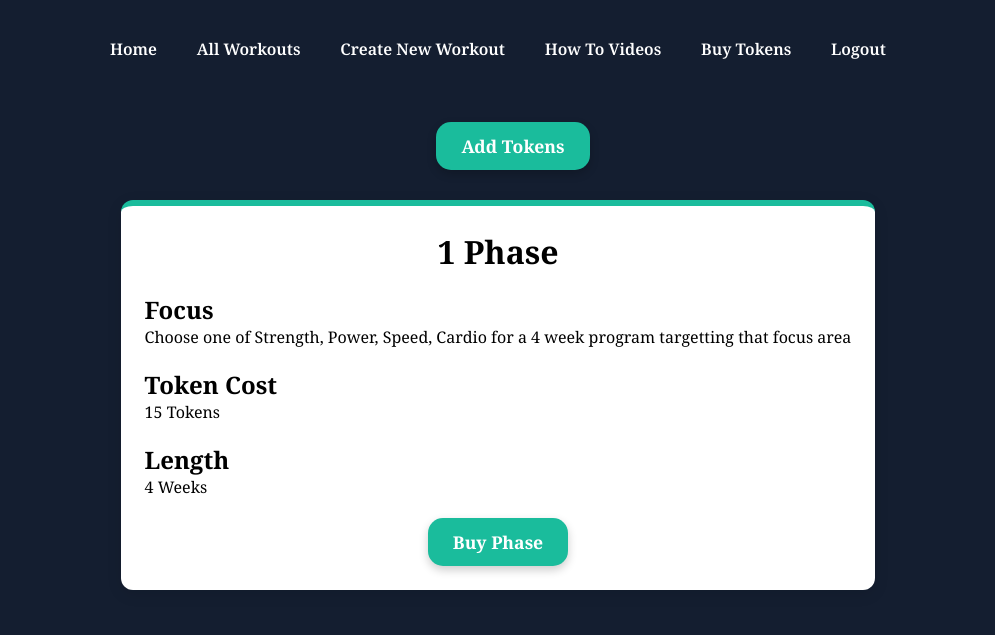
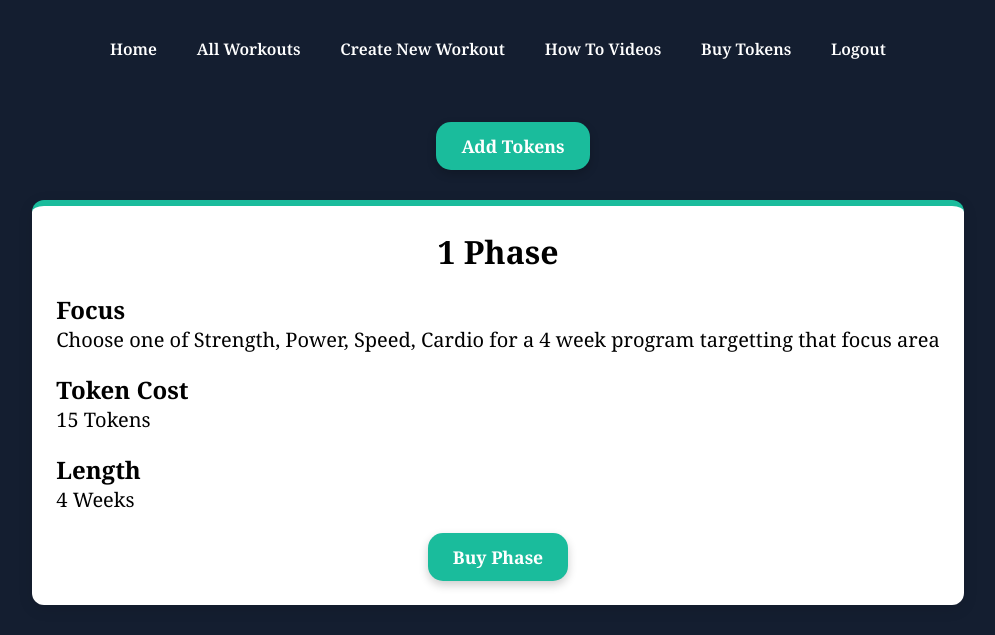
Before and after one commit to msimp24/hockey-training-ai, a Node server app: page /dashboard/create-workout in a window 1280 px wide. Shown: the part 167-802 px from the top of the page, without its empty margins (142-1137 px from the left). Run offline with Node 20, Linux system fonts and the light colour scheme; some libraries are stand-ins or nearby versions.

Commit message:
font changed for phase card

```diff
--- a/public/css/styles.css
+++ b/public/css/styles.css
@@ -809,6 +809,9 @@ th {
 .phase-card h3 {
   font-size: var(--font-size-md);
 }
+.phase-card p {
+  font-size: var(--font-size-sm);
+}
 .center {
   text-align: center;
 }
```
